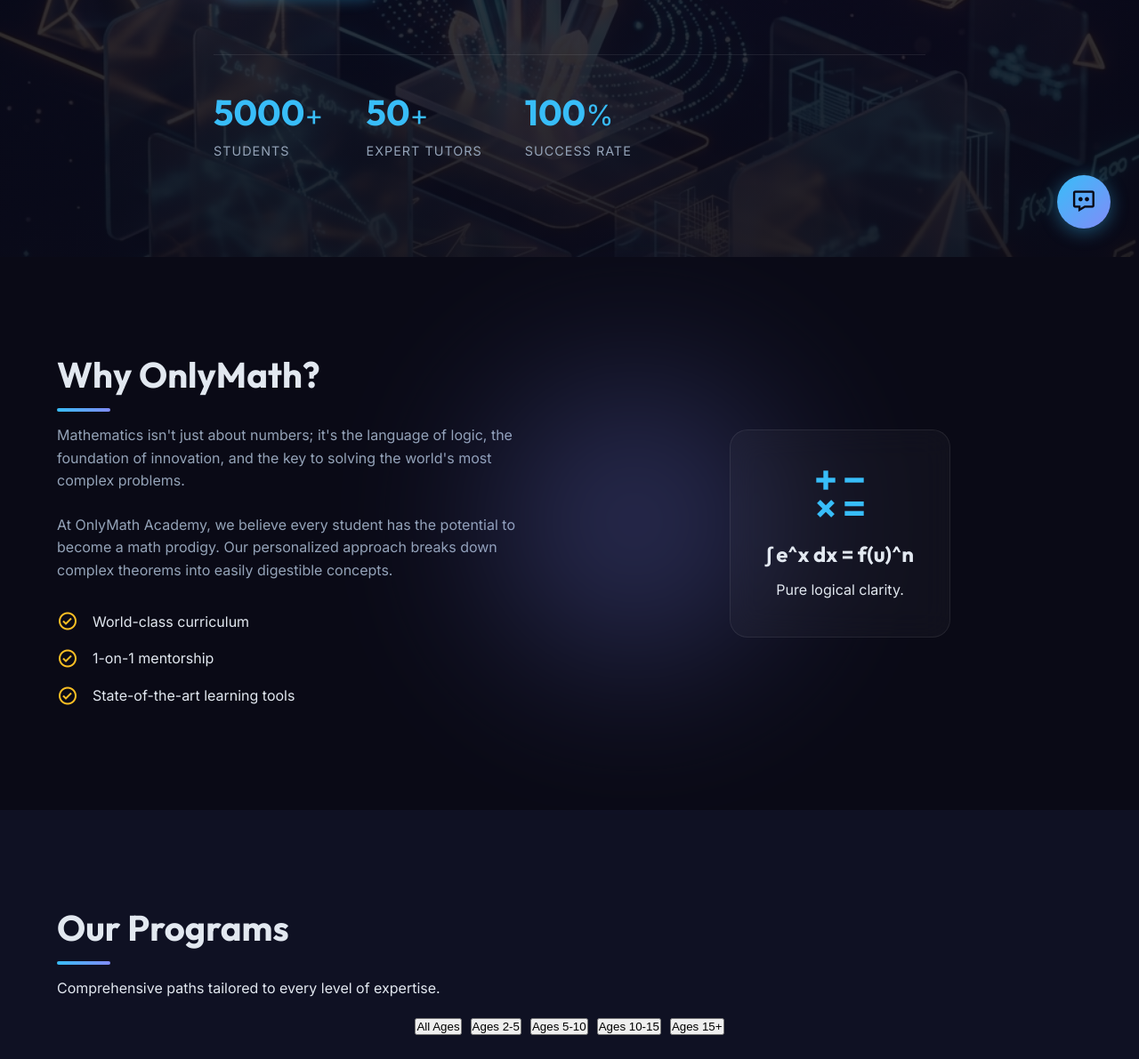
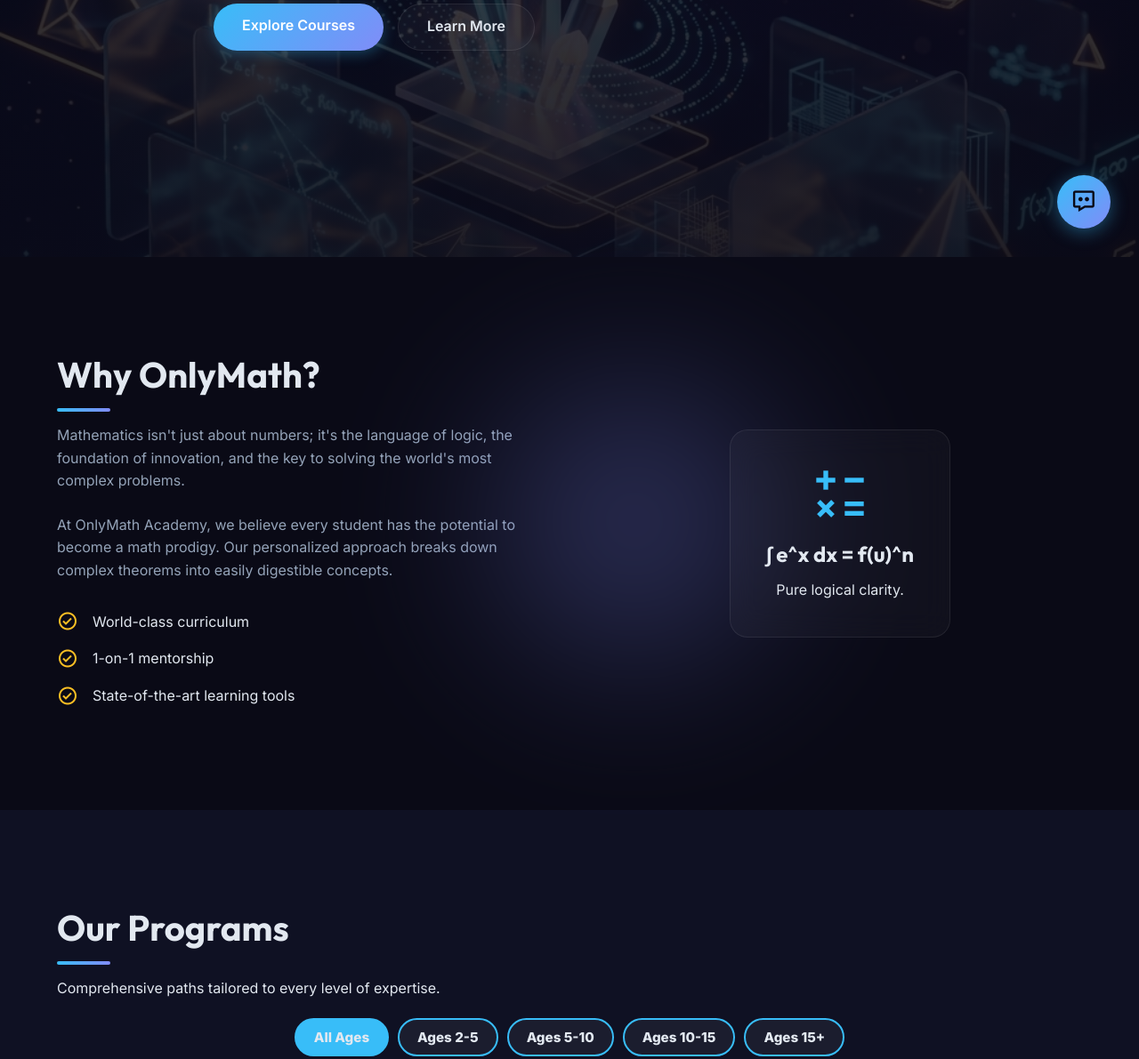
Before and after one commit to deekshith8900/OnlyMath_Academy, a plain HTML site: page index.html in a window 1280 px wide. Shown: the part 511-1702 px from the top of the page at 89% size. Drawn offline with nearby package versions, Linux system fonts and the light colour scheme.

Commit message:
fix: style age tabs and remove hero stats section

```diff
--- a/index.html
+++ b/index.html
@@ -48,20 +48,7 @@
                 <a href="#courses" class="btn btn-primary">Explore Courses</a>
                 <a href="#about" class="btn btn-secondary">Learn More</a>
             </div>
-            <div class="stats reveal delay-3">
-                <div class="stat-item">
-                    <h3 class="counter" data-target="5000">0</h3><span>+</span>
-                    <p>Students</p>
-                </div>
-                <div class="stat-item">
-                    <h3 class="counter" data-target="50">0</h3><span>+</span>
-                    <p>Expert Tutors</p>
-                </div>
-                <div class="stat-item">
-                    <h3 class="counter" data-target="100">0</h3><span>%</span>
-                    <p>Success Rate</p>
-                </div>
-            </div>
+
         </div>
     </section>
 
--- a/styles.css
+++ b/styles.css
@@ -667,6 +667,27 @@ footer {
     font-weight: 600;
 }
 
+/* Age Filter Tabs */
+.age-tab {
+    background: rgba(255, 255, 255, 0.05);
+    border: 2px solid var(--accent-primary);
+    color: var(--text-primary);
+    padding: 10px 20px;
+    border-radius: 30px;
+    cursor: pointer;
+    font-weight: bold;
+    transition: all 0.3s ease;
+    font-family: 'Inter', sans-serif;
+    font-size: 0.95rem;
+}
+.age-tab.active, .age-tab:hover {
+    background: var(--accent-primary);
+    color: var(--bg-dark);
+}
+.course-card.hidden {
+    display: none !important;
+}
+
 /* Animations */
 .reveal {
     opacity: 0;
```
